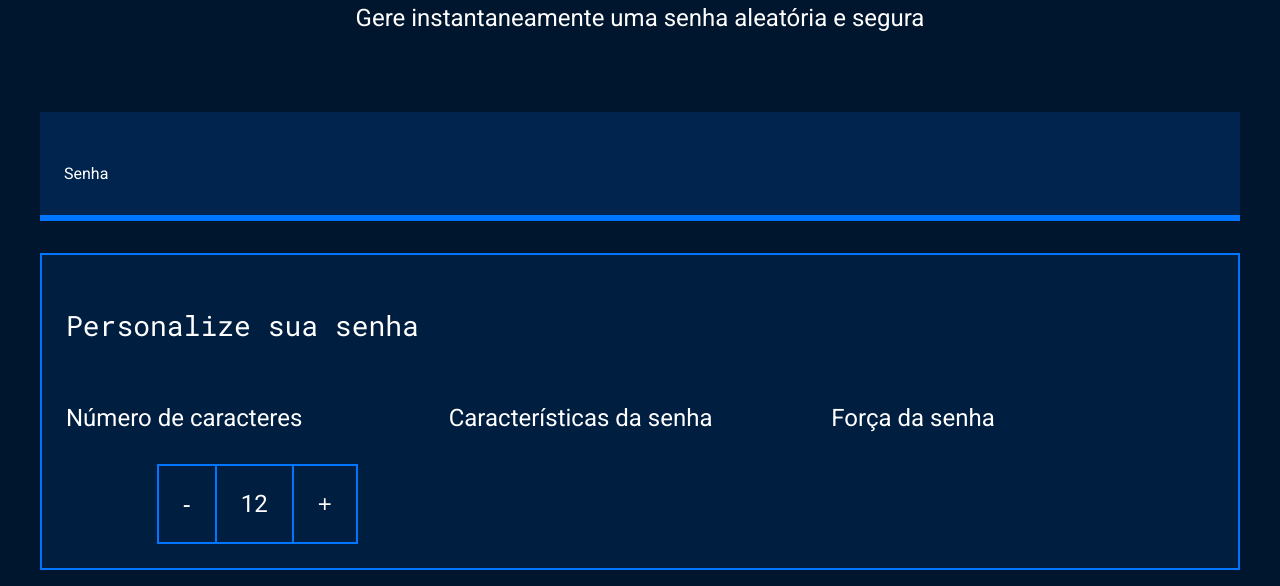
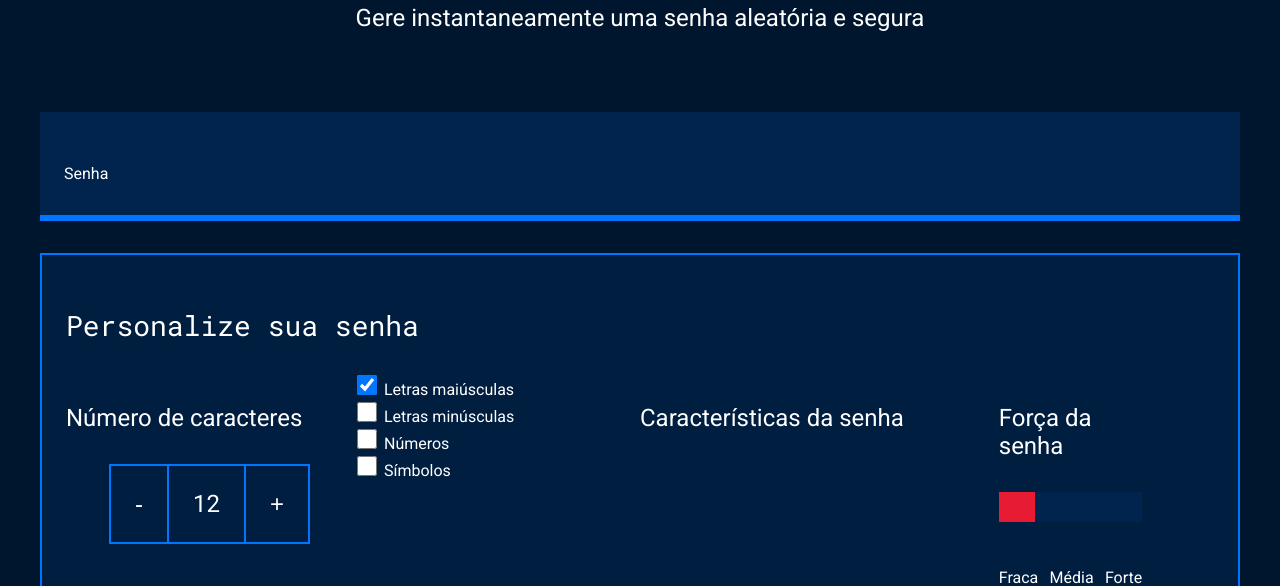
Before and after one commit to VivihTheAlpaca/seguran-a-muito-segura-seguran-a, a plain HTML site: page index.html in a window 1280 px wide. Shown: the part 214-800 px from the top of the page. Drawn offline with Linux system fonts and the light colour scheme.

Commit message:
aula 2 e 3

```diff
--- a/index.html
+++ b/index.html
@@ -31,11 +31,39 @@
                     </div>
                 </div>
                 <div class="parametro-senha">
+
+    <div class="parametro-senha-checkbox">
+        <input name="maiusculo" type="checkbox" class="checkbox" checked>
+        <label for="maiusculo">Letras maiúsculas</label>
+    </div>
+    <div class="parametro-senha-checkbox">
+        <input name="minusculo" type="checkbox" class="checkbox">
+        <label for="minusculo">Letras minúsculas</label>
+    </div>
+    <div class="parametro-senha-checkbox">
+        <input name="numero" type="checkbox" class="checkbox">
+        <label for="numero">Números</label>
+    </div>
+    <div class="parametro-senha-checkbox">
+        <input name="simbolo" type="checkbox" class="checkbox">
+        <label for="simbolo">Símbolos</label>
+    </div>
+</div>
+
+                <div class="parametro-senha">
                     <h4 class="parametro-senha__titulo">Características da senha</h4>
                 </div>
                 <div class="parametro-senha">
-                    <h4 class="parametro-senha__titulo">Força da senha</h4>
-                </div>
+<div class="parametro-senha">
+    <h4 class="parametro-senha__titulo">Força da senha</h4>
+    <div class="barra"></div>
+    <div class="forca fraca"></div>
+    <div class="parametro-senha-textos">
+        <p>Fraca</p>
+        <p>Média</p>
+        <p>Forte</p>
+    </div>
+</div>
             </div>
         </div>
     </section>
--- a/style.css
+++ b/style.css
@@ -119,3 +119,35 @@
     margin: 0;
     font-size: 24px;
 }
+
+.checkbox{
+    width: 20px;
+    height: 20px;
+    cursor: pointer;
+}
+
+.barra{
+    background-color: var(--fundo-senha);
+    height: 30px;
+    width: 100%;
+}
+.forca{
+    height: 30px;
+    position: relative;
+    bottom: 30px;
+}
+.fraca{
+    width: 25%;
+    background-color: #E71B32;
+}
+.parametro-senha-textos{
+    display: flex;
+    justify-content: space-between;
+}.media{
+    background-color: #FAF408;
+    width: 50%;
+}
+.forte{
+    background-color: #00FF85;
+    width: 100%;
+}
```
